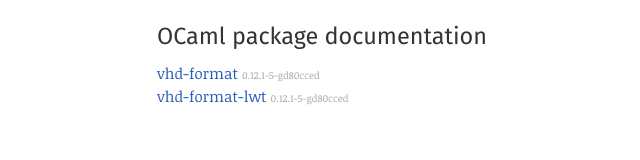
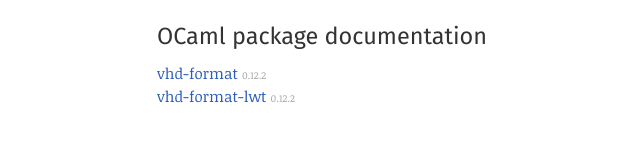
Before and after one commit to mirage/ocaml-vhd, a plain HTML site: page index.html in a window 1280 px wide. Shown: the full height of the page, 130-770 px from the left. Drawn offline with Linux system fonts and the light colour scheme.

Commit message:
Update vhd-format doc to 0.12.2.

```diff
--- a/index.html
+++ b/index.html
@@ -11,8 +11,8 @@
       <div class="by-name">
       <h2>OCaml package documentation</h2>
       <ol>
-      <li><a href="vhd-format/index.html">vhd-format</a> <span class="version">0.12.1-5-gd80cced</span></li>
-      <li><a href="vhd-format-lwt/index.html">vhd-format-lwt</a> <span class="version">0.12.1-5-gd80cced</span></li>
+      <li><a href="vhd-format/index.html">vhd-format</a> <span class="version">0.12.2</span></li>
+      <li><a href="vhd-format-lwt/index.html">vhd-format-lwt</a> <span class="version">0.12.2</span></li>
       </ol>
       </div>
     </main>
```
